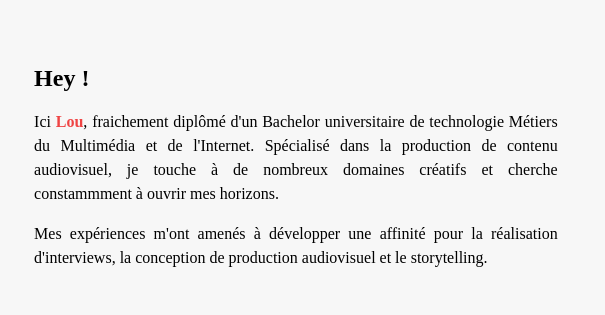
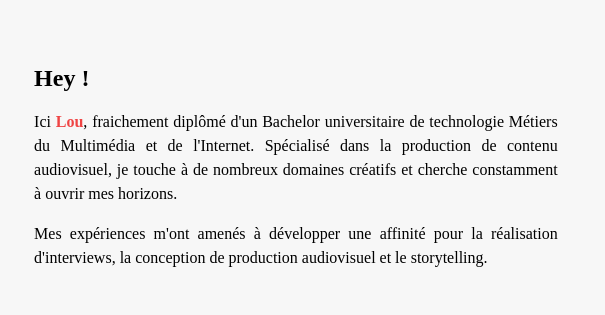
Before and after one commit to LouCouzinet/LouCouzinet.portfolio, a website: page about.html in a window 1280 px wide. Shown: the part 216-531 px from the top of the page, 493-1098 px from the left. Drawn offline with Linux system fonts and the light colour scheme.

Commit message:
Update about.html

```diff
--- a/about.html
+++ b/about.html
@@ -88,7 +88,7 @@
                         fraichement diplômé d'un Bachelor
                         universitaire de technologie Métiers du Multimédia et de l'Internet. Spécialisé dans la
                         production de contenu audiovisuel, je touche à de nombreux domaines créatifs et cherche
-                        constammment à ouvrir mes horizons. </p>
+                        constamment à ouvrir mes horizons. </p>
                     <p class="font-['satoshi'] text-wrap mt-4  lg:text-justify"> Mes expériences m'ont amenés à
                         développer une affinité pour la réalisation d'interviews, la conception de production
                         audiovisuel et le storytelling. </p>
```
